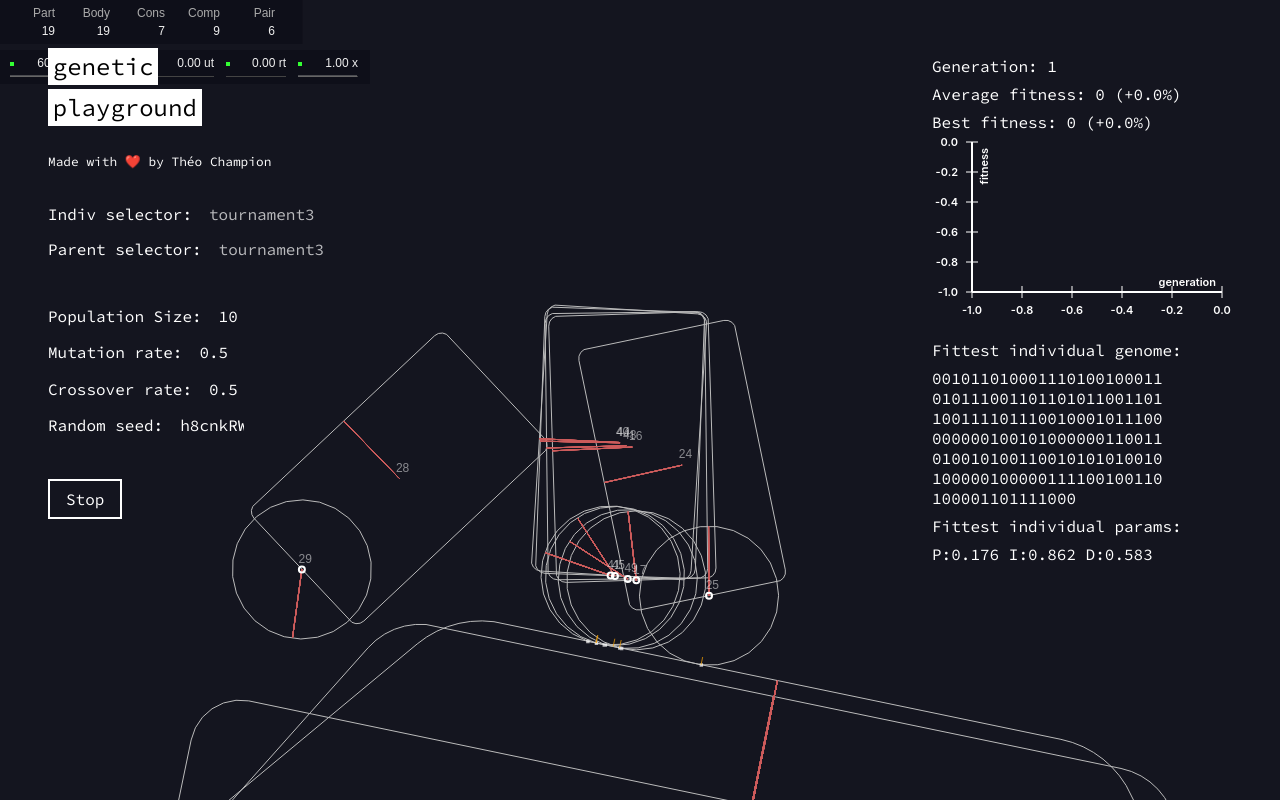
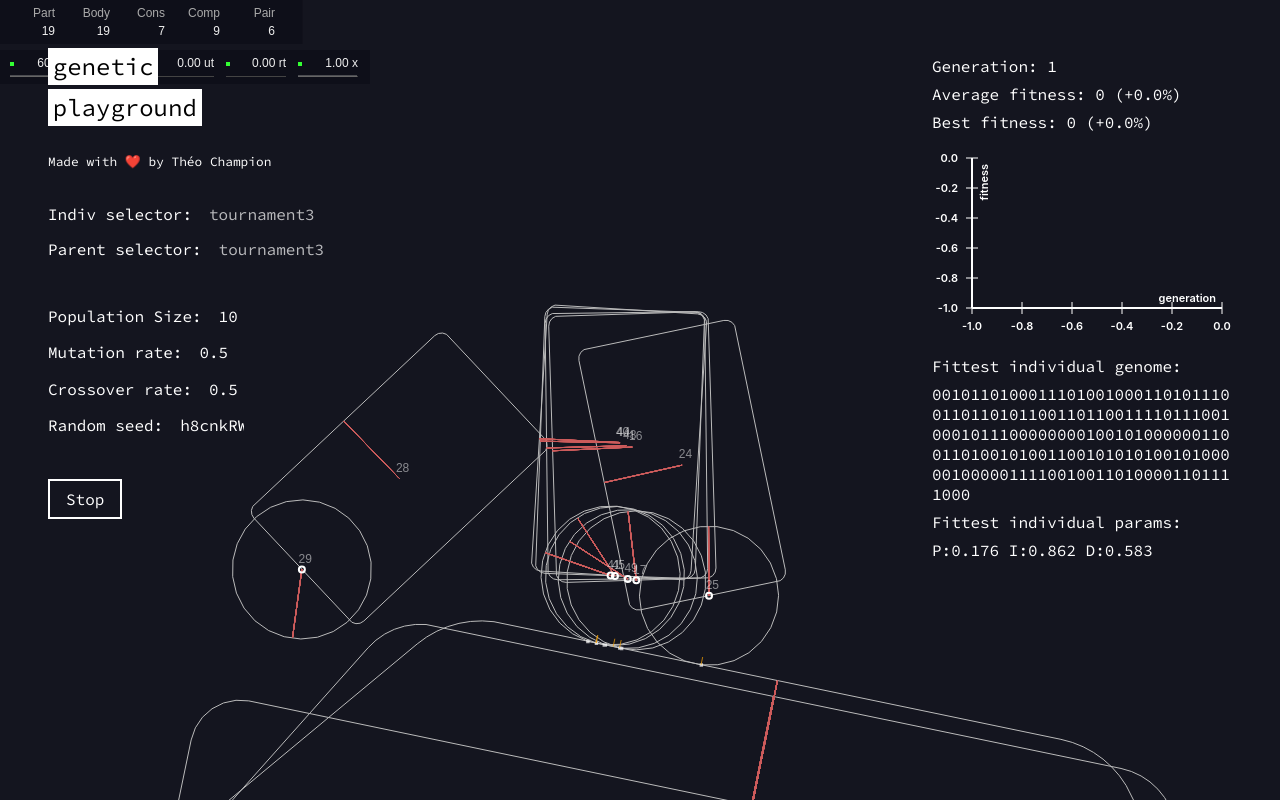
Before and after one commit to tzvc/genetic-playground, a React (Create React App) app: page / in a window 1280 px wide. Both pictures are taken after a click on the button "Run". Built offline with nearby package versions, Linux system fonts and the light colour scheme.

Commit message:
:lipstick: Style vis panel layout

```diff
--- a/src/components/genome_vis.js
+++ b/src/components/genome_vis.js
@@ -2,7 +2,7 @@ import React from "react";
 import styled from "styled-components";
 
 const GenVisContainer = styled.div`
-	width: 15rem;
+	width: 300px;
 	word-wrap: break-word;
 	margin-top: 0.5em;
 	font-size: 1em;
--- a/src/components/stat_plot.js
+++ b/src/components/stat_plot.js
@@ -2,7 +2,9 @@ import React from "react";
 import styled from "styled-components";
 import { XYPlot, LineSeries, XAxis, YAxis } from "react-vis";
 
-const StatPlotContainer = styled.div``;
+const StatPlotContainer = styled.div`
+	margin-top: 1rem;
+`;
 
 const StatPlot = ({ best_fitness_data, avg_fitness_data }) => (
 	<StatPlotContainer>
```
